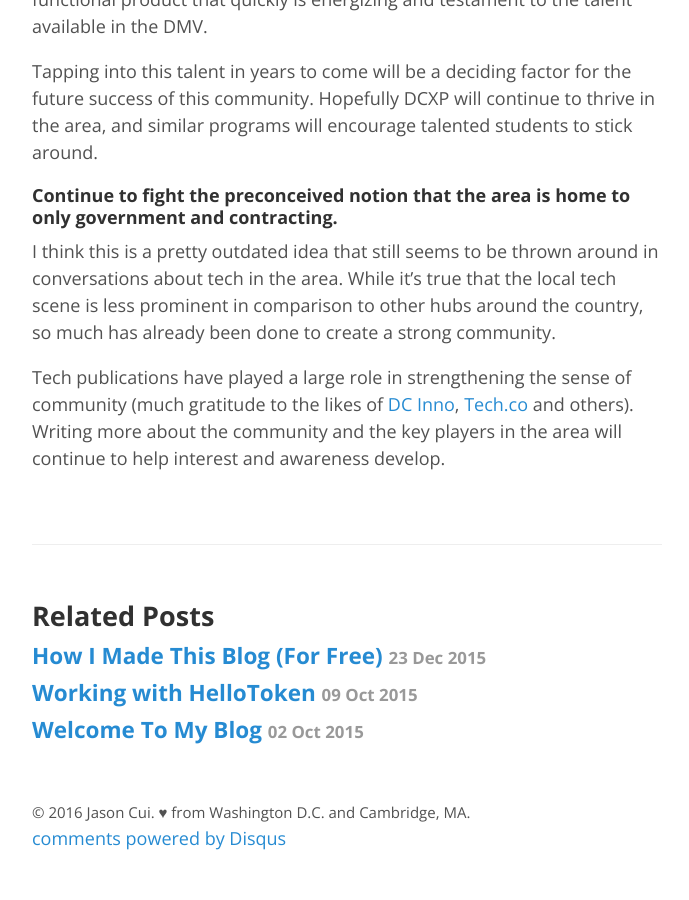
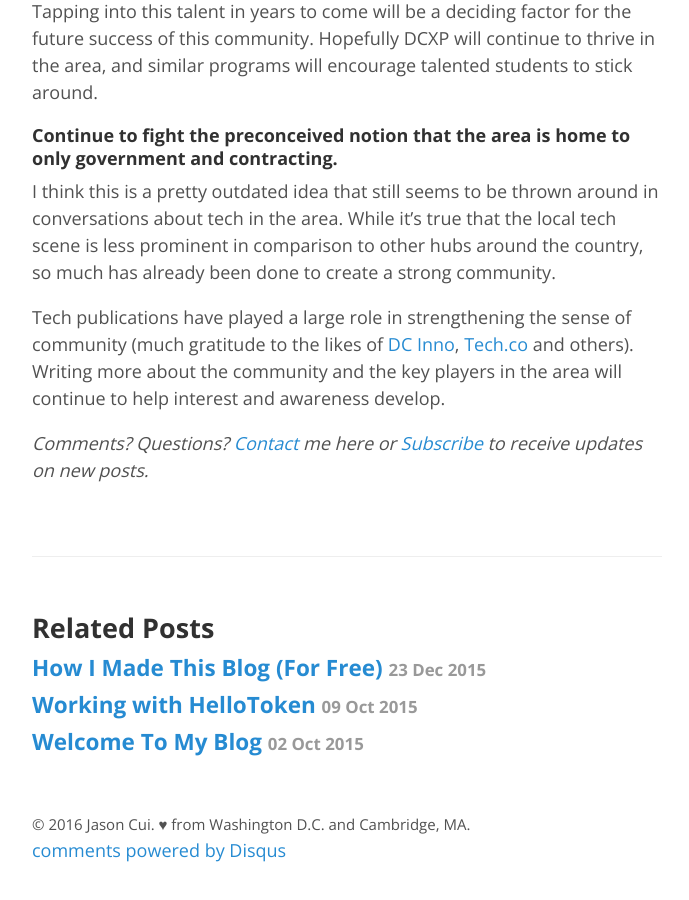
Before and after one commit to jasoncui/jasoncui.github.io, a Jekyll site: the page built from _posts/2016-01-08-my-hope-for-DC-tech.md, in a window 1280 px wide and 900 px high, scrolled down 2670 px. Shown: the whole window, without its empty margins (293-982 px from the left). Built offline with Jekyll 4.4.1, drawn with Linux system fonts in a browser that asks for light colours; comment, search, counter and statistics services are not loaded.

Commit message:
subscribe

```diff
--- a/_posts/2016-01-08-my-hope-for-DC-tech.md
+++ b/_posts/2016-01-08-my-hope-for-DC-tech.md
@@ -18,8 +16,7 @@ Through my various work experiences and time networking with entrepreneurs, VCs,
 
 Based on my experience, here are a few things I believe would help the area further progress in 2016.
 
-
-### More seed funding in DC, Maryland, and Virginia.
+#### More seed funding in DC, Maryland, and Virginia.
 
 This is pretty self-explanatory and is the same thought echoed by DC Inno's article. More seed money means more early-stage companies. More early-stage companies means more talent and interest drawn to the area.
 
@@ -51,3 +48,5 @@ Tapping into this talent in years to come will be a deciding factor for the futu
 I think this is a pretty outdated idea that still seems to be thrown around in conversations about tech in the area. While it's true that the local tech scene is less prominent in comparison to other hubs around the country, so much has already been done to create a strong community.
 
 Tech publications have played a large role in strengthening the sense of community (much gratitude to the likes of [DC Inno](http://dcinno.streetwise.co/), [Tech.co](http://tech.co/) and others). Writing more about the community and the key players in the area will continue to help interest and awareness develop.
+
+*Comments? Questions? [Contact]({{ site.url }}/contact) me here or [Subscribe](http://www.google.com) to receive updates on new posts.*
```
Also changed, not shown: other parts of _posts/2016-01-08-my-hope-for-DC-tech.md (+0 -2 lines).
